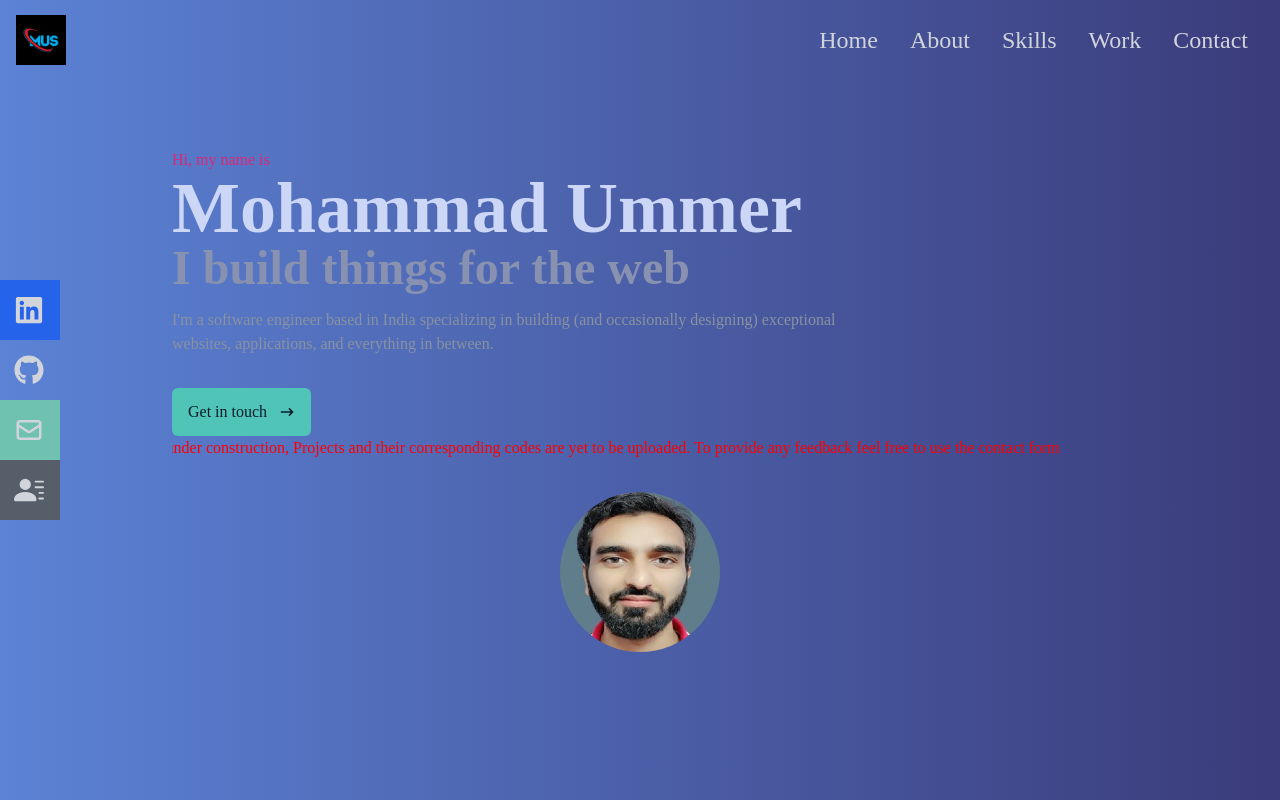
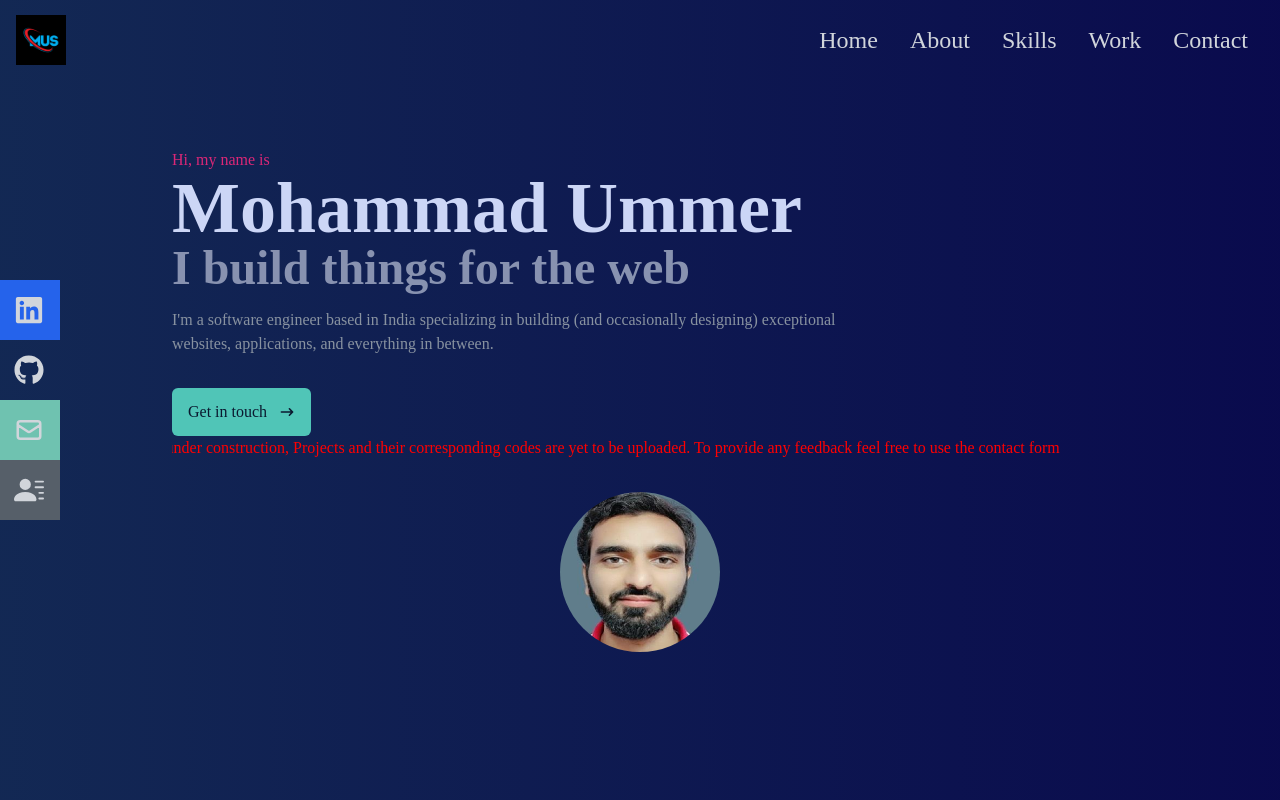
Before and after one commit to ummer53/personal-portfolio, a React (Create React App) app: page / in a window 1280 px wide. Shown: the top 800 px of the page. Built offline with nearby package versions, Linux system fonts and the light colour scheme.

Commit message:
edited background'

```diff
--- a/src/index.css
+++ b/src/index.css
@@ -26,14 +26,14 @@
 		to right,
 		rgba(112, 157, 255, 0.8),
 		hsla(242, 74%, 61%, 0.8)
-  )!important;
+	) !important;
 }
 
 .main-div {
 	background-image: linear-gradient(
 		to right,
-    rgba(112, 157, 255, 0.8),
-    hsla(242, 35%, 41%, 0.8)
+		rgba(21, 44, 93, 0.8),
+		hsla(242, 85%, 18%, 0.8)
 	);
 }
 
```
Lines whose indentation alone changed are shown as unchanged.
